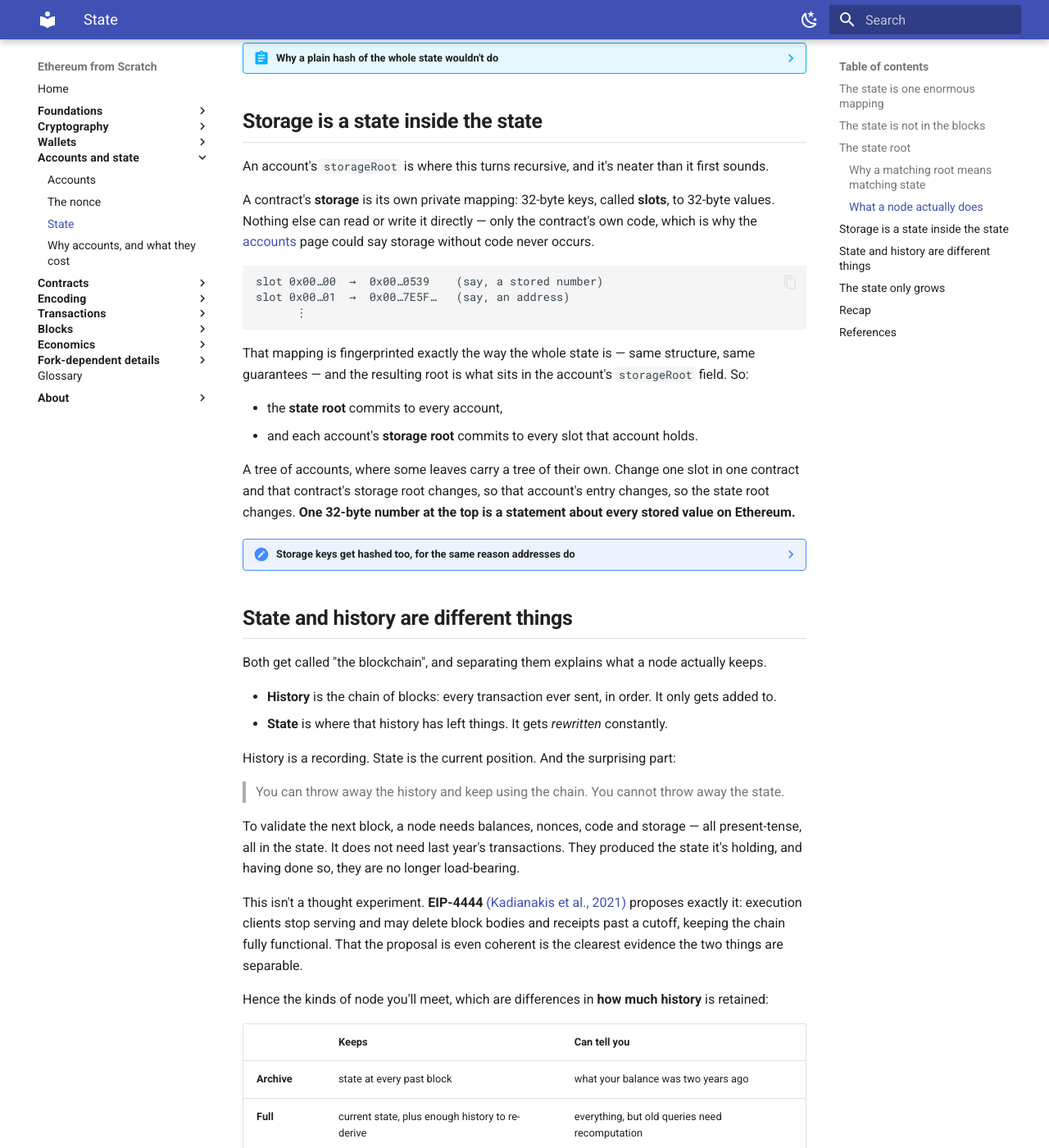
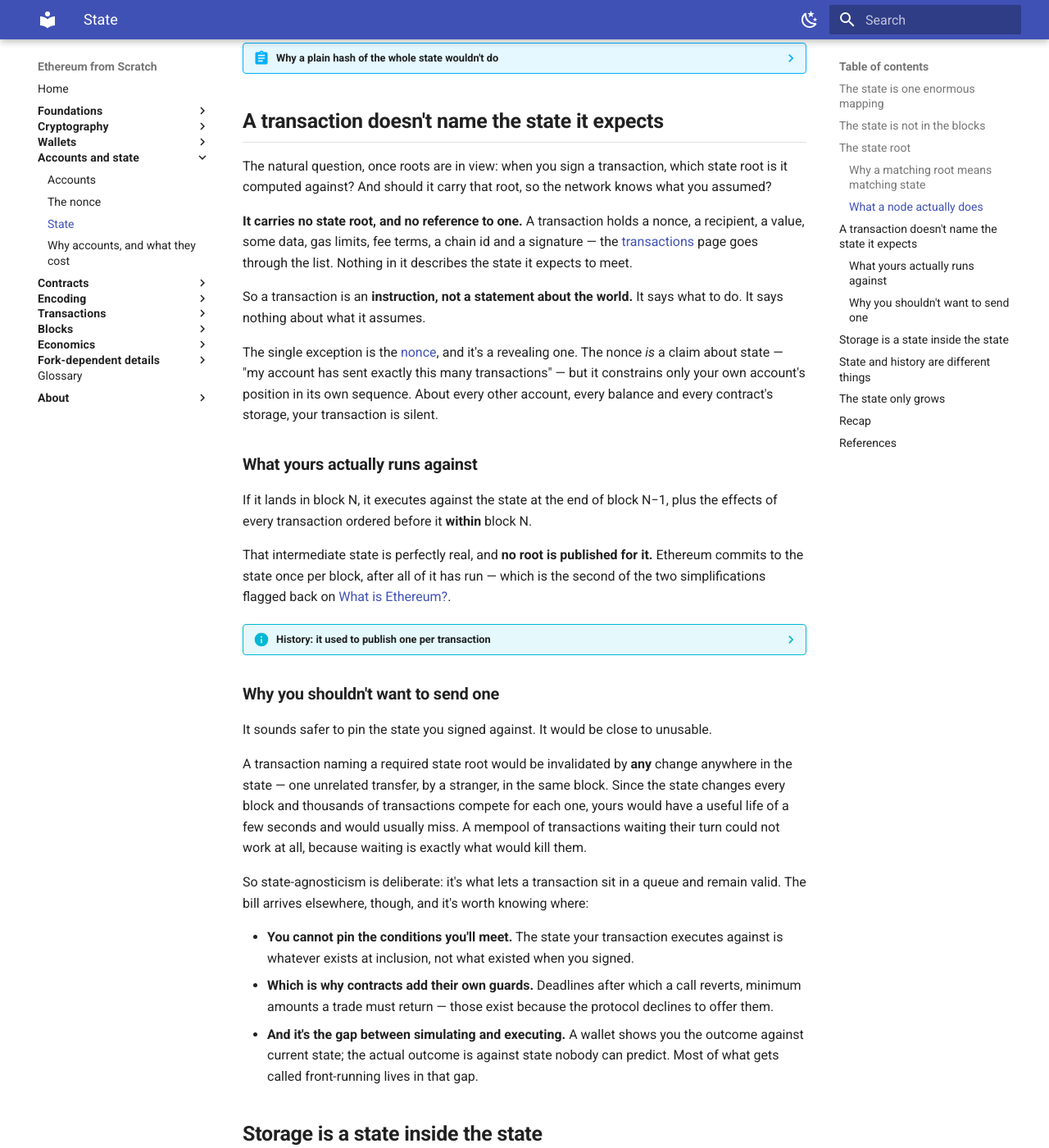
Before and after one commit to davide-stocco/ethereum-from-scratch, an MkDocs documentation site: the page built from docs/accounts/state.md, in a window 1280 px wide and 1400 px high, scrolled down 3359 px. Shown: the whole window at 82% size. Built offline with MkDocs 1.6.1 and Material for MkDocs 9.7.7, drawn with Linux system fonts in a browser that asks for light colours; some of the changed text lies outside the part shown.

Commit message:
Answer what state a transaction is computed against
A reader asked which state root their transaction is signed against and
whether it should carry that root. Neither question had an answer on the
site, and both are good.

It carries none. A transaction is an instruction, not a statement about
the world - it says what to do and nothing about what it assumes. The one
exception is the nonce, which is a claim about state but constrains only
the sender's own position in its own sequence.

What it runs against: the state at the end of the previous block plus the
effects of every transaction ordered before it in its own block. That
intermediate state is real and no root is published for it, since
Ethereum commits once per block.

Except it did not always, which is the best part of the answer. Until
Byzantium every receipt carried the state root as of that transaction.
EIP-658 replaced it with a success-or-failure bit, because computing a
root per transaction cost every node real work and almost nothing used
the result, while "did it succeed" was the question everyone actually
asked. So Ethereum once sold exactly this commitment for one bit of more
useful information. Verified against the EIP, including which field was
replaced and with what.

Why you should not want to send one: a transaction naming a required
state root would be invalidated by any change anywhere, including an
unrelated transfer by a stranger in the same block. It would have a
useful life of seconds, and a queue of waiting transactions could not
exist, because waiting is what would kill them. State-agnosticism is what
lets a transaction wait.

The bill for that is named too - you cannot pin the conditions you will
meet, which is why contracts carry deadlines and minimum-output checks,
and why simulating and executing can differ.

```diff
--- a/docs/accounts/state.md
+++ b/docs/accounts/state.md
@@ -132,6 +132,53 @@ This is an induction running from genesis — *my state was right then, I applie
     commits to its children. That's the [Merkle Patricia
     Trie](../encoding/merkle-patricia-trie.md), and it gets its own page.
 
+## A transaction doesn't name the state it expects
+
+The natural question, once roots are in view: when you sign a transaction, which state root is it computed against? And should it carry that root, so the network knows what you assumed?
+
+**It carries no state root, and no reference to one.** A transaction holds a nonce, a recipient, a value, some data, gas limits, fee terms, a chain id and a signature — the [transactions](../transactions/transactions.md) page goes through the list. Nothing in it describes the state it expects to meet.
+
+So a transaction is an **instruction, not a statement about the world.** It says what to do. It says nothing about what it assumes.
+
+The single exception is the [nonce](nonce.md), and it's a revealing one. The nonce *is* a claim about state — "my account has sent exactly this many transactions" — but it constrains only your own account's position in its own sequence. About every other account, every balance and every contract's storage, your transaction is silent.
+
+### What yours actually runs against
+
+If it lands in block N, it executes against the state at the end of block N−1, plus the effects of every transaction ordered before it **within** block N.
+
+That intermediate state is perfectly real, and **no root is published for it.** Ethereum commits to the state once per block, after all of it has run — which is the second of the two simplifications flagged back on [What is Ethereum?](../foundations/what-is-ethereum.md).
+
+??? info "History: it used to publish one per transaction"
+
+    This is not how it always worked, and the change is instructive.
+
+    Until the Byzantium upgrade in 2017, every transaction **receipt** carried
+    the state root as of that transaction — a published commitment after each
+    one, not just each block. **EIP-658** [(Johnson, 2017)](#ref-eip658)
+    replaced that field with a plain status code: `1` for success, `0` for
+    failure.
+
+    The reason was cost against benefit. Computing an intermediate root per
+    transaction is real work for every node, and almost nothing used the
+    result, whereas *did this transaction succeed?* was the question everyone
+    actually asked and previously had to infer.
+
+    So Ethereum once offered exactly the per-transaction commitment this
+    section says doesn't exist, looked at the price, and sold it for a single
+    bit of far more useful information.
+
+### Why you shouldn't want to send one
+
+It sounds safer to pin the state you signed against. It would be close to unusable.
+
+A transaction naming a required state root would be invalidated by **any** change anywhere in the state — one unrelated transfer, by a stranger, in the same block. Since the state changes every block and thousands of transactions compete for each one, yours would have a useful life of a few seconds and would usually miss. A mempool of transactions waiting their turn could not work at all, because waiting is exactly what would kill them.
+
+So state-agnosticism is deliberate: it's what lets a transaction sit in a queue and remain valid. The bill arrives elsewhere, though, and it's worth knowing where:
+
+- **You cannot pin the conditions you'll meet.** The state your transaction executes against is whatever exists at inclusion, not what existed when you signed.
+- **Which is why contracts add their own guards.** Deadlines after which a call reverts, minimum amounts a trade must return — those exist because the protocol declines to offer them.
+- **And it's the gap between simulating and executing.** A wallet shows you the outcome against current state; the actual outcome is against state nobody can predict. Most of what gets called front-running lives in that gap.
+
 ## Storage is a state inside the state
 
 An account's `storageRoot` is where this turns recursive, and it's neater than it first sounds.
@@ -224,6 +271,8 @@ So the state rises monotonically, every node stores all of it, and the requireme
 - A node already verified its state against the **previous** block's root, so it has the same starting state, the same transactions and the same rules — and therefore knows what the new root must be before it looks.
 - A node applies a block, computes the root, and compares. So it verifies the state **without ever being sent any**.
 - A plain hash wouldn't work: the root must be cheap to update and must support proofs about parts. Both need a tree — the [Merkle Patricia Trie](../encoding/merkle-patricia-trie.md).
+- **A transaction names no state root.** It's an instruction, not an assumption — which is what lets it wait in a queue. The cost is that you can't pin the conditions it will meet.
+- Ethereum **used** to publish a root per transaction, and traded it in 2017 for a success-or-failure bit.
 - **Storage nests the same idea**: each contract's slots have their own root, which sits in its account entry.
 - Storage keys are hashed like addresses, and the defence matters more there, because a contract picks its slot numbers freely.
 - **History can be discarded; state cannot.** Nodes differ in how much history they keep, not in whether they hold the state.
@@ -238,6 +287,7 @@ So the state rises monotonically, every node stores all of it, and the requireme
 
 <div class="sources" markdown>
 
+- <a id="ref-eip658"></a>**Johnson, N.** (2017). *EIP-658: Embedding transaction status code in receipts.* Ethereum Improvement Proposals. Activated in Byzantium; replaced the per-transaction intermediate state root in receipts with a status code. <https://eips.ethereum.org/EIPS/eip-658>
 - <a id="ref-eip4444"></a>**Kadianakis, G., lightclient, & Stokes, A.** (2021). *EIP-4444: Bound Historical Data in Execution Clients.* Ethereum Improvement Proposals. Proposes that clients stop serving and may prune block bodies and receipts past a cutoff — which is only coherent because state and history are separable. <https://eips.ethereum.org/EIPS/eip-4444>
 - <a id="ref-wood-2014"></a>**Wood, G.** (2014). *Ethereum: A secure decentralised generalised transaction ledger.* Ethereum project yellow paper. Defines the world state as a mapping from addresses to account states, and the state root as the header field committing to it. <https://ethereum.github.io/yellowpaper/paper.pdf>
 
```
